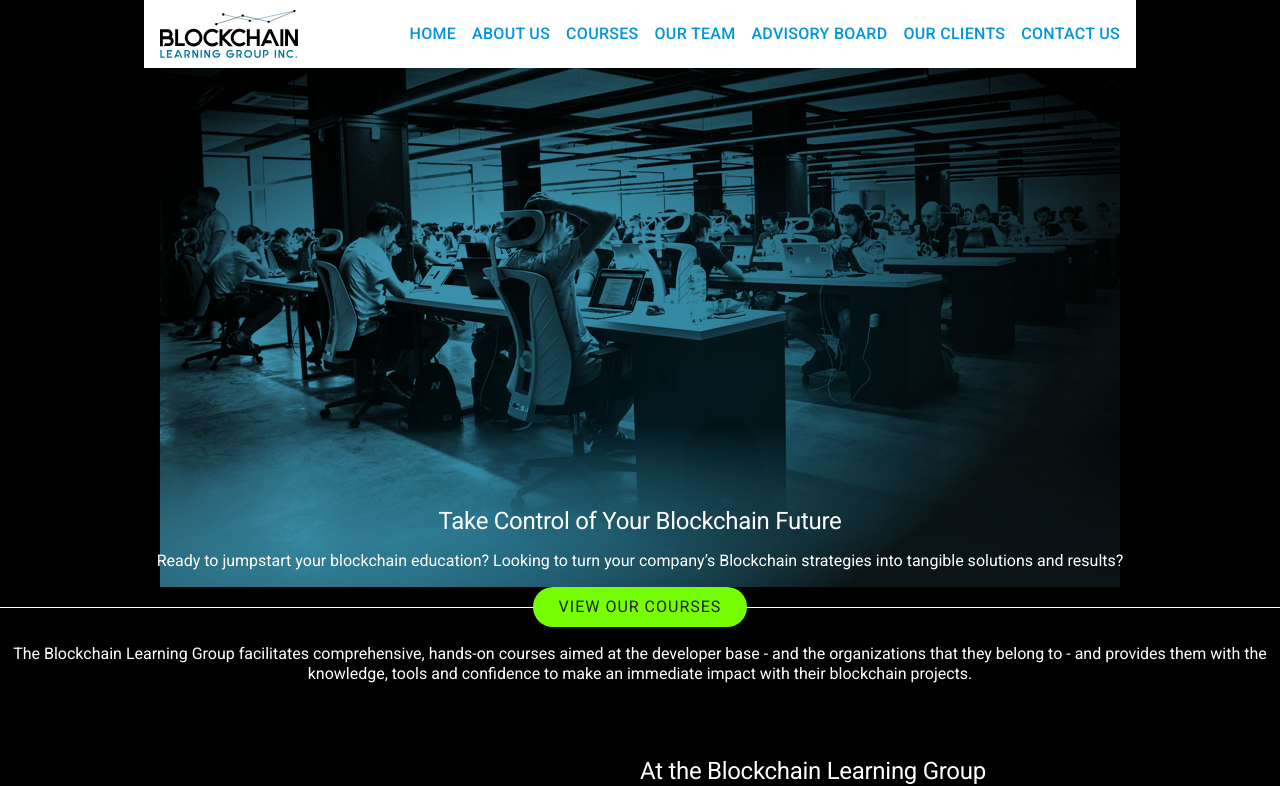
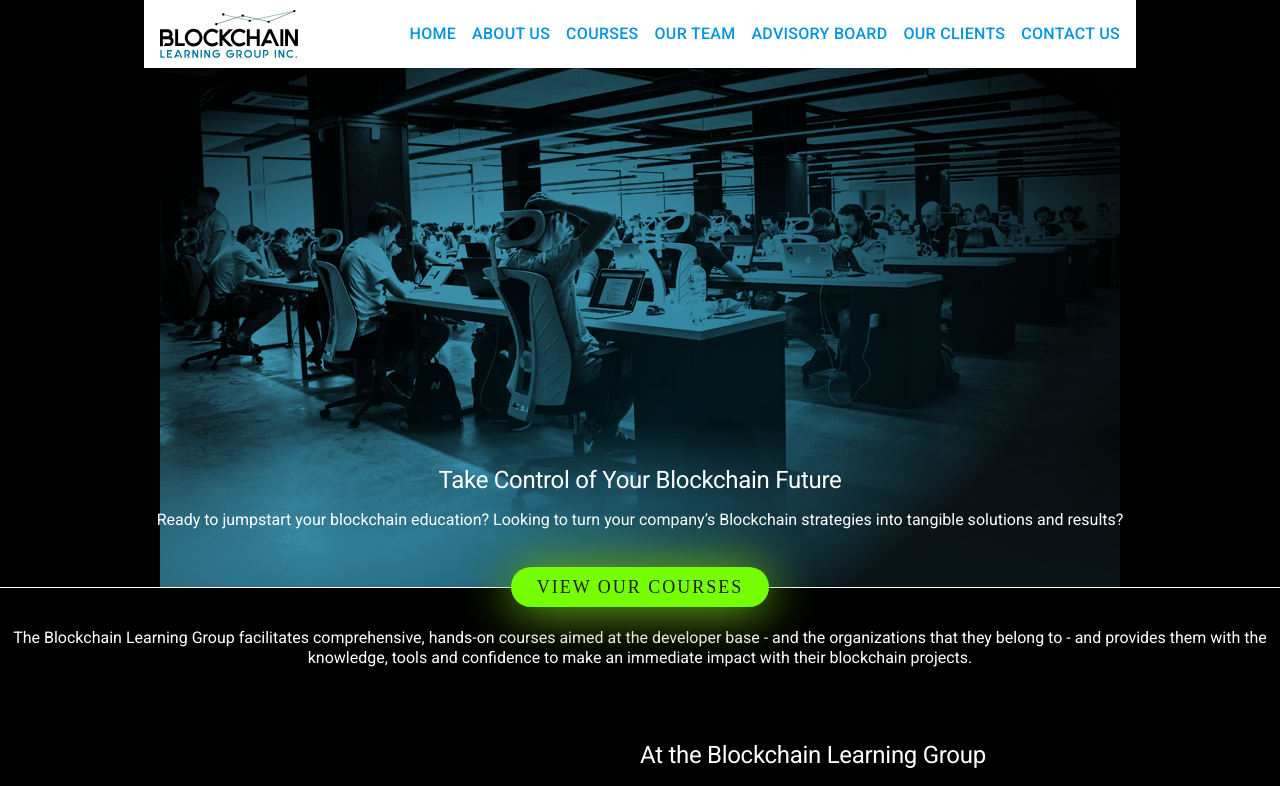
Before and after one commit to Blockchain-Learning-Group/Blockchain-Learning-Group.github.io, a React (Create React App) app: page / in a window 1280 px wide. Shown: the top 786 px of the page. Built offline with nearby package versions, Linux system fonts and the light colour scheme.

Commit message:
update(Home)

```diff
--- a/public/styles/main.css
+++ b/public/styles/main.css
@@ -582,7 +582,17 @@
   letter-spacing: 1px;
   user-select: none;
   padding: 0.618rem 1.618rem;
-  display: inline-block; }
+  display: inline-block;
+  box-shadow: 0 2px 50px 0 #7ED321, 0 2px 50px 0 rgba(0, 0, 0, 0.5);
+  /* Rectangle: */
+  background: #7ED321;
+  border-radius: 100px;
+  /* View our courses: */
+  font-family: Lato-Regular;
+  font-size: 18px;
+  color: #FFFFFF;
+  letter-spacing: 2px;
+  text-align: center; }
 
 /* alignment in cross axis */
 /* alignment in main axis */
@@ -1108,6 +1118,7 @@
 /* multi-line alignment in main axis */
 /* fixed position */
 #Home {
+  position: relative;
   padding: 0 0 1.618rem; }
   #Home > header {
     display: -ms-flexbox;
@@ -1120,6 +1131,7 @@
     -webkit-justify-content: flex-end;
     justify-content: flex-end;
     height: 519px;
+    margin-bottom: 41px;
     background-image: url(../images/BLG_Hero_Image.png);
     background-repeat: no-repeat;
     background-position: center; }
@@ -1127,7 +1139,8 @@
     text-align: center; }
   #Home div {
     text-align: center;
-    margin-bottom: 1em; }
+    position: relative;
+    bottom: -21px; }
     #Home div a {
       color: #212121;
       background-color: #76FF03;
--- a/src/components/Home.jsx
+++ b/src/components/Home.jsx
@@ -7,11 +7,11 @@
                 <header>
                     <h3>Take Control of Your Blockchain Future</h3>
                     <p>Ready to jumpstart your blockchain education? Looking to turn your company’s Blockchain strategies into tangible solutions and results?</p>
+                    <div>
+                        <a href="#Courses" className="blg-btn">VIEW OUR COURSES</a>
+                        <div />
+                    </div>
                 </header>
-                <div>
-                    <a href="#Courses" className="blg-btn">VIEW OUR COURSES</a>
-                    <div />
-                </div>
                 <footer>
                     <p>The Blockchain Learning Group facilitates comprehensive, hands-on courses aimed at the developer base - and the organizations that they belong to - and provides them with the knowledge, tools and confidence to make an immediate impact with their blockchain projects.</p>
                 </footer>
--- a/src/styles/components/Home.scss
+++ b/src/styles/components/Home.scss
@@ -1,6 +1,7 @@
 @import "../lib/jbarinas/layout/mixins/index";
 
 #Home {
+    position: relative;
     padding: 0 0 1.618rem;
 
     & > header {
@@ -8,6 +9,7 @@
         @include --layout-end-justified;
 
         height: 519px;
+        margin-bottom: 41px;
         background-image: url(../images/BLG_Hero_Image.png);
         background-repeat: no-repeat;
         background-position: center;
@@ -20,7 +22,10 @@
 
     div {
         text-align: center;
-        margin-bottom: 1em;
+        //margin-bottom: 1em;
+        position: relative;
+        bottom: -21px;
+
 
         a {
             color: #212121;
--- a/src/styles/lib/blg/blg-button.scss
+++ b/src/styles/lib/blg/blg-button.scss
@@ -7,4 +7,15 @@
     user-select: none;
     padding: 0.618rem 1.618rem;
     display: inline-block;
+    //* shadow: */
+    box-shadow: 0 2px 50px 0 #7ED321, 0 2px 50px 0 rgba(0,0,0,0.50);
+    /* Rectangle: */
+    background: #7ED321;
+    border-radius: 100px;
+    /* View our courses: */
+    font-family: Lato-Regular;
+    font-size: 18px;
+    color: #FFFFFF;
+    letter-spacing: 2px;
+    text-align: center;
 }
```
